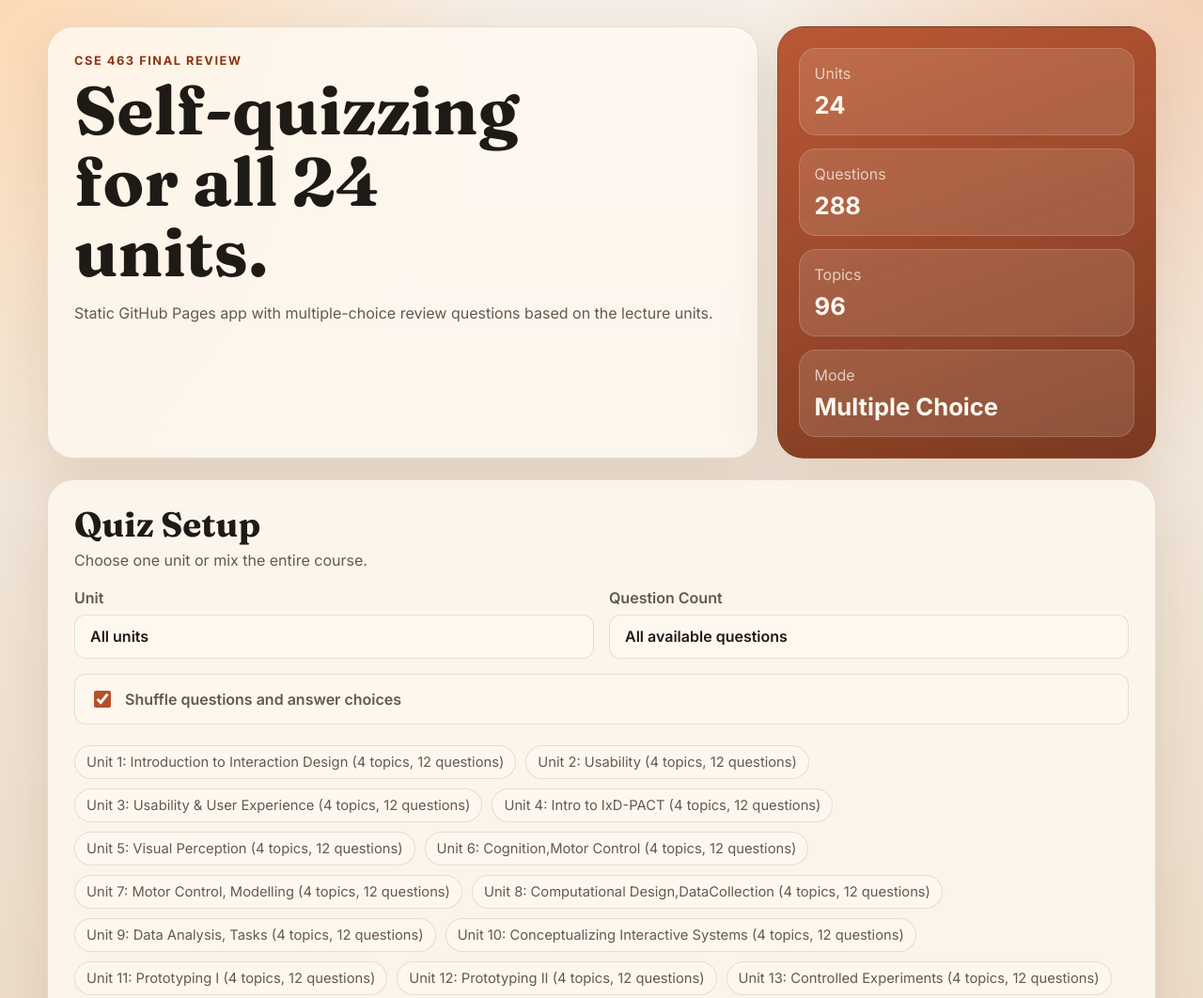
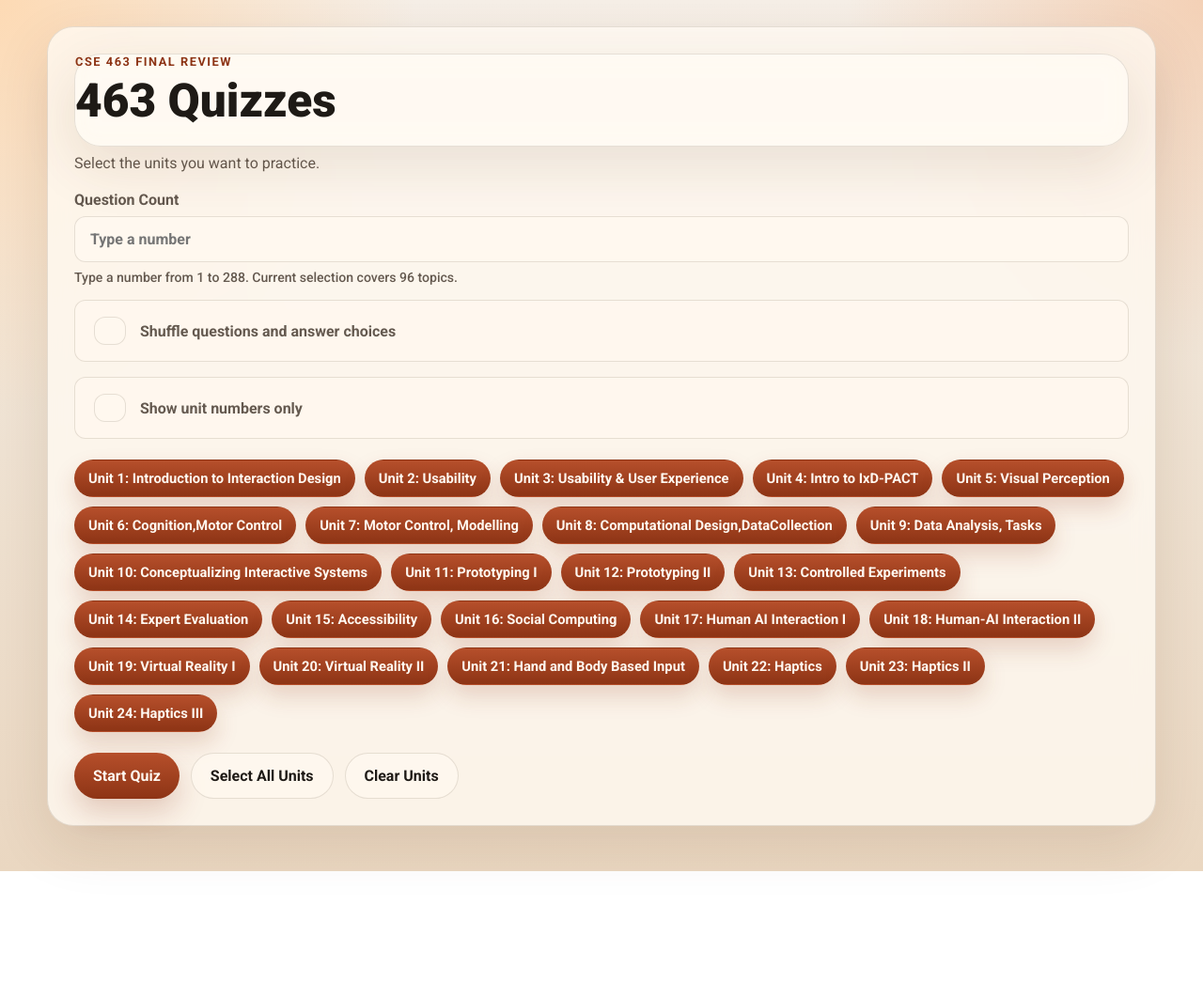
Before and after one commit to bluemoon012905/463, a plain HTML site: page docs/index.html in a window 1280 px wide. Shown: the top 1062 px of the page at 94% size. After the commit the page ends 927 px from the top, so only its background shows below. Drawn offline with Linux system fonts and the light colour scheme.

Commit message:
UX fix, UI next

```diff
--- a/docs/app.js
+++ b/docs/app.js
@@ -1,6 +1,8 @@
 const state = {
   data: null,
   units: [],
+  selectedUnits: new Set(),
+  showUnitNumbersOnly: false,
   activeQuestions: [],
   currentIndex: 0,
   score: 0,
@@ -9,15 +11,14 @@ const state = {
 };
 
 const ui = {
-  statUnits: document.getElementById("stat-units"),
-  statQuestions: document.getElementById("stat-questions"),
-  statTopics: document.getElementById("stat-topics"),
-  unitSelect: document.getElementById("unit-select"),
   questionCount: document.getElementById("question-count"),
+  questionCountHelp: document.getElementById("question-count-help"),
   shuffleToggle: document.getElementById("shuffle-toggle"),
+  unitLabelToggle: document.getElementById("unit-label-toggle"),
   unitStrip: document.getElementById("unit-strip"),
   startButton: document.getElementById("start-button"),
   allUnitsButton: document.getElementById("all-units-button"),
+  clearUnitsButton: document.getElementById("clear-units-button"),
   quizCard: document.getElementById("quiz-card"),
   quizTitle: document.getElementById("quiz-title"),
   topicLine: document.getElementById("topic-line"),
@@ -50,28 +51,63 @@ function shuffle(array) {
   return copy;
 }
 
-function populateControls() {
-  const allOption = new Option("All units", "all");
-  ui.unitSelect.add(allOption);
+function formatUnitLabel(unit) {
+  return state.showUnitNumbersOnly ? `Unit ${unit.unit}` : `Unit ${unit.unit}: ${unit.title}`;
+}
 
-  state.units.forEach((unit) => {
-    ui.unitSelect.add(new Option(`Unit ${unit.unit}: ${unit.title}`, String(unit.unit)));
-  });
+function getSelectedUnits() {
+  return state.units.filter((unit) => state.selectedUnits.has(unit.unit));
+}
 
+function getSelectionStats() {
+  const selectedUnits = getSelectedUnits();
+  const topicCount = selectedUnits.reduce((sum, unit) => sum + unit.topics.length, 0);
+  const questionCount = selectedUnits.reduce((sum, unit) => sum + unit.questions.length, 0);
+  return { selectedUnits, topicCount, questionCount };
+}
+
+function updateQuestionCountHelp() {
+  const { topicCount, questionCount } = getSelectionStats();
+  ui.questionCount.max = String(questionCount || 1);
+
+  if (topicCount === 0) {
+    ui.questionCountHelp.textContent = "Select at least one unit to enable a question count.";
+    return;
+  }
+
+  ui.questionCountHelp.textContent = `Type a number from 1 to ${questionCount}. Current selection covers ${topicCount} topics.`;
+}
+
+function renderUnitStrip() {
   ui.unitStrip.innerHTML = state.units
     .map(
       (unit) =>
-        `<span class="unit-pill">Unit ${unit.unit}: ${unit.title} (${unit.topics.length} topics, ${unit.questions.length} questions)</span>`,
+        `<button class="unit-pill selectable ${
+          state.selectedUnits.has(unit.unit) ? "active" : ""
+        }" type="button" data-unit="${unit.unit}">${formatUnitLabel(unit)}</button>`,
     )
     .join("");
+
+  ui.unitStrip.querySelectorAll("[data-unit]").forEach((button) => {
+    button.addEventListener("click", () => {
+      const unitNumber = Number(button.dataset.unit);
+      if (state.selectedUnits.has(unitNumber)) {
+        state.selectedUnits.delete(unitNumber);
+      } else {
+        state.selectedUnits.add(unitNumber);
+      }
+      renderUnitStrip();
+      updateQuestionCountHelp();
+    });
+  });
+}
+
+function populateControls() {
+  renderUnitStrip();
 }
 
 function buildQuestionPool() {
-  const selection = ui.unitSelect.value;
-  const chooseAllUnits = selection === "all";
-  const chosenUnits = chooseAllUnits
-    ? state.units
-    : state.units.filter((unit) => String(unit.unit) === selection);
+  const chosenUnits = getSelectedUnits();
 
   const flatQuestions = chosenUnits.flatMap((unit) =>
     unit.questions.map((question) => ({
@@ -82,10 +118,13 @@ function buildQuestionPool() {
   );
 
   let pool = ui.shuffleToggle.checked ? shuffle(flatQuestions) : [...flatQuestions];
-  const requestedCount = ui.questionCount.value;
+  const rawRequestedCount = Number.parseInt(ui.questionCount.value, 10);
+  const requestedCount = Number.isFinite(rawRequestedCount)
+    ? Math.max(1, Math.min(rawRequestedCount, flatQuestions.length))
+    : flatQuestions.length;
 
-  if (requestedCount !== "all") {
-    pool = pool.slice(0, Number(requestedCount));
+  if (pool.length > requestedCount) {
+    pool = pool.slice(0, requestedCount);
   }
 
   if (ui.shuffleToggle.checked) {
@@ -235,6 +274,10 @@ function nextStep() {
 }
 
 function startQuiz() {
+  if (state.selectedUnits.size === 0) {
+    return;
+  }
+
   state.activeQuestions = buildQuestionPool();
   if (state.activeQuestions.length === 0) {
     return;
@@ -249,20 +292,47 @@ async function init() {
   const response = await fetch("./data/quiz_questions.json");
   state.data = await response.json();
   state.units = state.data.units;
-
-  ui.statUnits.textContent = String(state.units.length);
-  ui.statQuestions.textContent = String(
-    state.units.reduce((sum, unit) => sum + unit.questions.length, 0),
-  );
-  ui.statTopics.textContent = String(
-    state.units.reduce((sum, unit) => sum + unit.topics.length, 0),
-  );
+  state.selectedUnits = new Set(state.units.map((unit) => unit.unit));
 
   populateControls();
+  updateQuestionCountHelp();
 
   ui.startButton.addEventListener("click", startQuiz);
   ui.allUnitsButton.addEventListener("click", () => {
-    ui.unitSelect.value = "all";
+    state.selectedUnits = new Set(state.units.map((unit) => unit.unit));
+    renderUnitStrip();
+    updateQuestionCountHelp();
+  });
+  ui.clearUnitsButton.addEventListener("click", () => {
+    state.selectedUnits = new Set();
+    renderUnitStrip();
+    updateQuestionCountHelp();
+  });
+  ui.unitLabelToggle.addEventListener("change", () => {
+    state.showUnitNumbersOnly = ui.unitLabelToggle.checked;
+    renderUnitStrip();
+  });
+  ui.questionCount.addEventListener("input", () => {
+    const { questionCount } = getSelectionStats();
+    const rawValue = Number.parseInt(ui.questionCount.value, 10);
+
+    if (!ui.questionCount.value) {
+      updateQuestionCountHelp();
+      return;
+    }
+
+    if (!Number.isFinite(rawValue) || rawValue < 1) {
+      ui.questionCountHelp.textContent = "Enter a whole number greater than or equal to 1.";
+      return;
+    }
+
+    if (rawValue > questionCount) {
+      ui.questionCountHelp.textContent = `Max is ${questionCount} for the selected units.`;
+      return;
+    }
+
+    const { topicCount } = getSelectionStats();
+    ui.questionCountHelp.textContent = `${rawValue} question${rawValue === 1 ? "" : "s"} requested from ${topicCount} selected topics.`;
   });
   ui.nextButton.addEventListener("click", nextStep);
   ui.restartButton.addEventListener("click", startQuiz);
--- a/docs/index.html
+++ b/docs/index.html
@@ -3,79 +3,60 @@
   <head>
     <meta charset="UTF-8" />
     <meta name="viewport" content="width=device-width, initial-scale=1.0" />
-    <title>CSE 463 Self Quiz</title>
+    <title>463 Quizzes</title>
     <link rel="preconnect" href="https://fonts.googleapis.com" />
     <link rel="preconnect" href="https://fonts.gstatic.com" crossorigin />
     <link
-      href="https://fonts.googleapis.com/css2?family=Fraunces:opsz,wght@9..144,600;9..144,700&family=Inter:wght@400;500;600;700&display=swap"
+      href="https://fonts.googleapis.com/css2?family=Roboto:wght@400;500;700;900&display=swap"
       rel="stylesheet"
     />
     <link rel="stylesheet" href="./styles.css" />
   </head>
   <body>
     <div class="page-shell">
-      <header class="hero">
-        <div class="hero-copy">
-          <p class="eyebrow">CSE 463 Final Review</p>
-          <h1>Self-quizzing for all 24 units.</h1>
-          <p class="lede">
-            Static GitHub Pages app with multiple-choice review questions based on the lecture units.
-          </p>
-        </div>
-        <div class="hero-panel">
-          <div class="stat">
-            <span class="stat-label">Units</span>
-            <strong id="stat-units">24</strong>
-          </div>
-          <div class="stat">
-            <span class="stat-label">Questions</span>
-            <strong id="stat-questions">288</strong>
-          </div>
-          <div class="stat">
-            <span class="stat-label">Topics</span>
-            <strong id="stat-topics">96</strong>
-          </div>
-          <div class="stat">
-            <span class="stat-label">Mode</span>
-            <strong>Multiple Choice</strong>
-          </div>
-        </div>
-      </header>
-
       <main class="layout">
         <section class="control-card">
+          <div class="hero-copy merged">
+            <p class="eyebrow">CSE 463 Final Review</p>
+            <h1>463 Quizzes</h1>
+          </div>
+
           <div class="card-header">
-            <h2>Quiz Setup</h2>
-            <p>Choose one unit or mix the entire course.</p>
+            <p>Select the units you want to practice.</p>
           </div>
 
           <div class="control-grid">
             <label class="field">
-              <span>Unit</span>
-              <select id="unit-select"></select>
-            </label>
-
-            <label class="field">
               <span>Question Count</span>
-              <select id="question-count">
-                <option value="all">All available questions</option>
-                <option value="10">10 questions</option>
-                <option value="20">20 questions</option>
-                <option value="30">30 questions</option>
-              </select>
+              <input
+                id="question-count"
+                type="number"
+                min="1"
+                inputmode="numeric"
+                placeholder="Type a number"
+              />
+              <small class="field-help" id="question-count-help">
+                Type a number up to the available max for the selected units.
+              </small>
             </label>
 
             <label class="field checkbox-field">
               <input type="checkbox" id="shuffle-toggle" checked />
               <span>Shuffle questions and answer choices</span>
             </label>
+
+            <label class="field checkbox-field">
+              <input type="checkbox" id="unit-label-toggle" />
+              <span>Show unit numbers only</span>
+            </label>
           </div>
 
-          <div class="unit-strip" id="unit-strip"></div>
+          <div class="unit-strip selectable" id="unit-strip"></div>
 
           <div class="button-row">
             <button class="primary-button" id="start-button">Start Quiz</button>
-            <button class="ghost-button" id="all-units-button">Load All Units</button>
+            <button class="ghost-button" id="all-units-button">Select All Units</button>
+            <button class="ghost-button" id="clear-units-button">Clear Units</button>
           </div>
         </section>
 
--- a/docs/styles.css
+++ b/docs/styles.css
@@ -23,7 +23,7 @@
 body {
   margin: 0;
   min-height: 100vh;
-  font-family: "Inter", sans-serif;
+  font-family: "Roboto", sans-serif;
   color: var(--ink);
   background:
     radial-gradient(circle at top left, rgba(255, 213, 168, 0.8), transparent 28%),
@@ -37,15 +37,7 @@ body {
   padding: 28px 0 48px;
 }
 
-.hero {
-  display: grid;
-  grid-template-columns: minmax(0, 1.5fr) minmax(280px, 0.8fr);
-  gap: 20px;
-  align-items: stretch;
-}
-
 .hero-copy,
-.hero-panel,
 .control-card,
 .quiz-card,
 .results-card {
@@ -63,15 +55,12 @@ body {
   padding: 28px;
 }
 
-.hero-panel {
-  padding: 22px;
-  display: grid;
-  gap: 14px;
-  align-content: center;
-  background:
-    linear-gradient(160deg, rgba(182, 79, 43, 0.95), rgba(112, 41, 15, 0.92)),
-    var(--paper);
-  color: #fff8f0;
+.hero-copy {
+  padding-block: 20px;
+}
+
+.hero-copy.merged {
+  padding: 0 0 22px;
 }
 
 .eyebrow {
@@ -83,27 +72,23 @@ body {
   font-weight: 700;
 }
 
-.hero-panel .stat-label {
-  color: rgba(255, 248, 240, 0.72);
-}
-
 h1,
 h2 {
   margin: 0;
-  font-family: "Fraunces", serif;
   line-height: 1.05;
 }
 
 h1 {
-  font-size: clamp(2.4rem, 6vw, 4.5rem);
-  max-width: 10ch;
+  font-size: clamp(2rem, 5vw, 3.1rem);
+  max-width: 12ch;
+  font-weight: 900;
 }
 
 h2 {
   font-size: clamp(1.7rem, 3vw, 2.3rem);
+  font-weight: 700;
 }
 
-.lede,
 .card-header p,
 .feedback-explanation,
 .review-copy,
@@ -117,7 +102,6 @@ h2 {
 }
 
 .layout {
-  margin-top: 22px;
   display: grid;
   gap: 22px;
 }
@@ -132,7 +116,7 @@ h2 {
 
 .control-grid {
   display: grid;
-  grid-template-columns: repeat(2, minmax(0, 1fr));
+  grid-template-columns: 1fr;
   gap: 16px;
 }
 
@@ -142,7 +126,8 @@ h2 {
   font-weight: 600;
 }
 
-.field select {
+.field select,
+.field input {
   appearance: none;
   width: 100%;
   border: 1px solid var(--line);
@@ -151,6 +136,12 @@ h2 {
   background: var(--paper-strong);
   color: var(--ink);
   font: inherit;
+}
+
+.field-help {
+  font-size: 0.88rem;
+  color: var(--muted);
+  font-weight: 500;
 }
 
 .checkbox-field {
@@ -178,11 +169,33 @@ h2 {
 }
 
 .unit-pill {
-  padding: 8px 12px;
+  padding: 10px 14px;
   border-radius: 999px;
   border: 1px solid var(--line);
   background: rgba(255, 248, 239, 0.84);
   font-size: 0.92rem;
+}
+
+.unit-pill.selectable {
+  cursor: pointer;
+  user-select: none;
+  transition:
+    transform 160ms ease,
+    background 160ms ease,
+    color 160ms ease,
+    border-color 160ms ease,
+    box-shadow 160ms ease;
+}
+
+.unit-pill.selectable:hover {
+  transform: translateY(-1px);
+}
+
+.unit-pill.selectable.active {
+  background: linear-gradient(180deg, var(--accent), var(--accent-deep));
+  color: #fff8f0;
+  border-color: transparent;
+  box-shadow: 0 12px 24px rgba(141, 52, 21, 0.18);
 }
 
 .button-row {
@@ -334,20 +347,13 @@ button:hover {
   margin-top: 18px;
 }
 
-.stat,
 .result-stat {
   padding: 16px;
   border-radius: var(--radius-md);
-  background: rgba(255, 248, 239, 0.12);
-  border: 1px solid rgba(255, 255, 255, 0.16);
-}
-
-.result-stat {
   background: rgba(255, 248, 239, 0.92);
   border-color: var(--line);
 }
 
-.stat strong,
 .result-stat strong {
   display: block;
   margin-top: 8px;
@@ -383,7 +389,6 @@ button:hover {
 }
 
 @media (max-width: 860px) {
-  .hero,
   .control-grid,
   .results-grid {
     grid-template-columns: 1fr;
```
